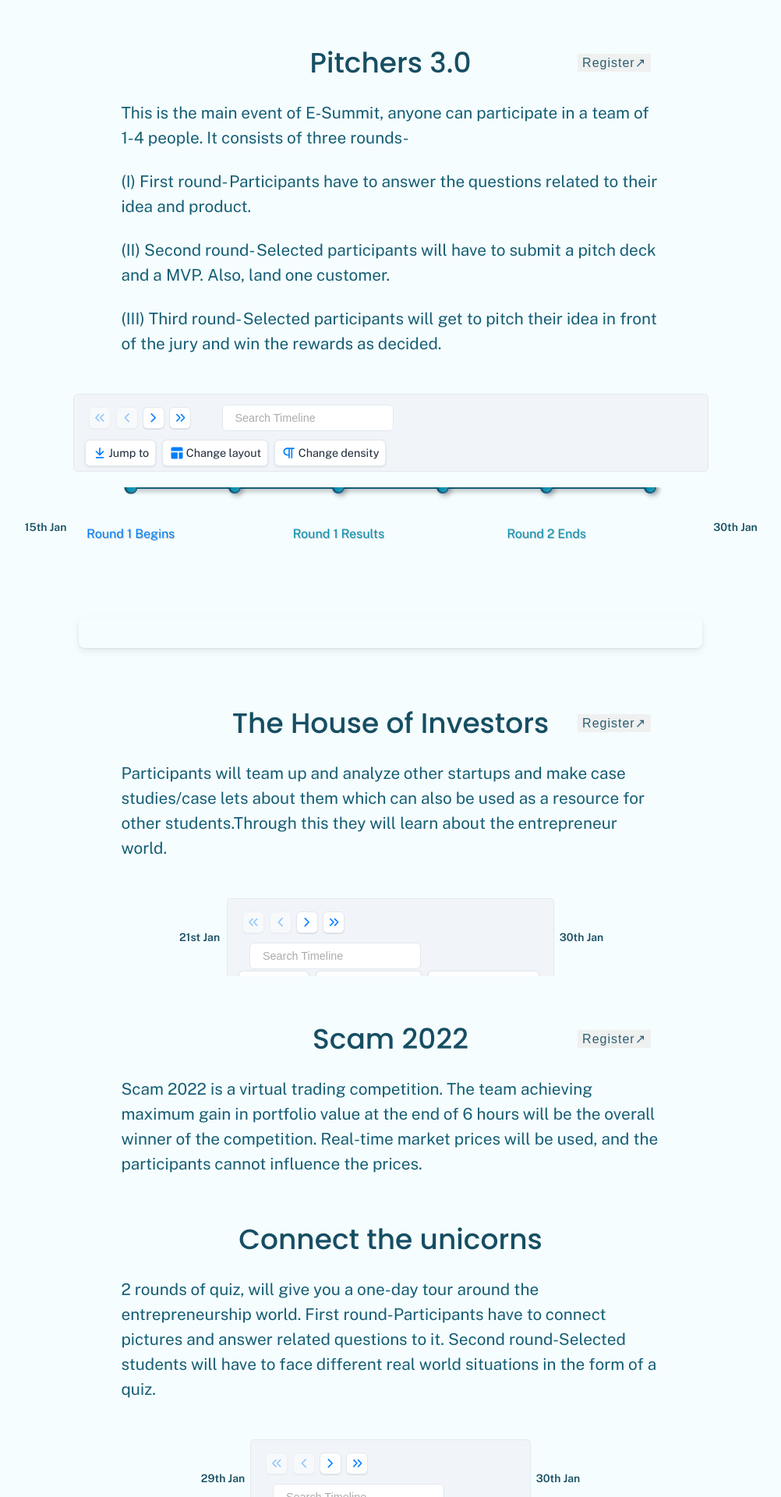
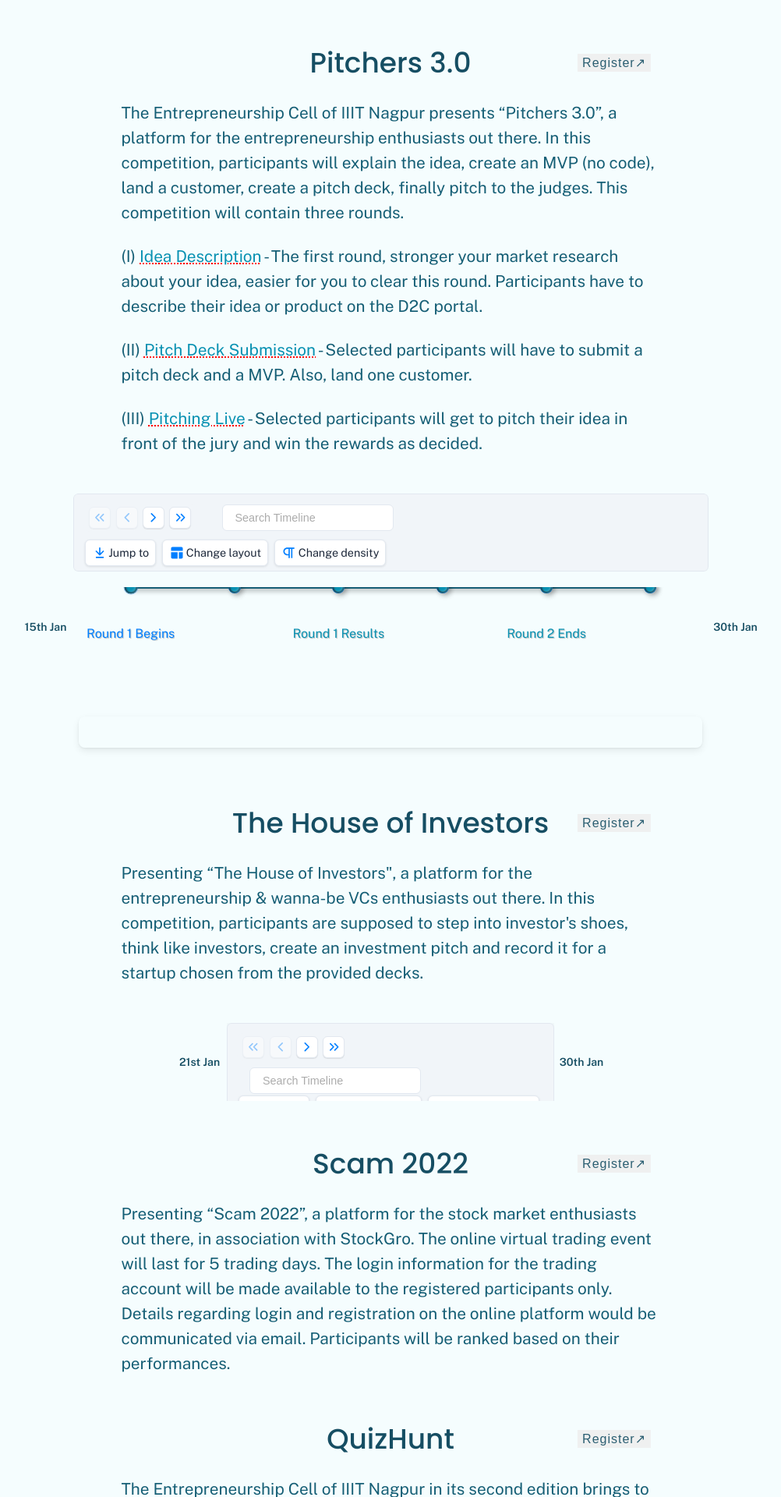
Before and after one commit to bhavesh-chaudhari/esummit2022, a Next.js app: page /events in a window 1280 px wide. Shown: the part 80-2000 px from the top of the page at 78% size, without its empty margins (139-1141 px from the left). Built offline with nearby package versions, Linux system fonts and the light colour scheme.

Commit message:
add updated competitions content and README.md

```diff
--- a/components/eventsCalendar/calendarData.js
+++ b/components/eventsCalendar/calendarData.js
@@ -57,8 +57,8 @@ const data = [
   },
   {
     id: 6,
-    title: "Connect the Unicorns",
-    subtitle: "Quiz",
+    title: "QuizHunt",
+    subtitle: "Charnge your competitive spirit !",
     day: "12",
     startHour: "08",
     startMinute: "59",
--- a/components/eventsContent/EventsContent.js
+++ b/components/eventsContent/EventsContent.js
@@ -28,24 +28,32 @@ const EventsContent = () => {
           </a>{" "}
         </h1>
         <p>
-          This is the main event of E-Summit, anyone can participate in a team
-          of 1-4 people. It consists of three rounds-
+          The Entrepreneurship Cell of IIIT Nagpur presents “Pitchers 3.0”, a
+          platform for the entrepreneurship enthusiasts out there. In this
+          competition, participants will explain the idea, create an MVP (no
+          code), land a customer, create a pitch deck, finally pitch to the
+          judges. This competition will contain three rounds.
         </p>
         <p>
-          (I) First round- Participants have to answer the questions related to
-          their idea and product.
+          (I) <span>Idea Description</span> - The first round, stronger your
+          market research about your idea, easier for you to clear this round.
+          Participants have to describe their idea or product on the D2C portal.
         </p>
         <p>
-          (II) Second round- Selected participants will have to submit a pitch
-          deck and a MVP. Also, land one customer.
+          (II) <span>Pitch Deck Submission</span> - Selected participants will
+          have to submit a pitch deck and a MVP. Also, land one customer.
         </p>
         <p>
-          (III) Third round- Selected participants will get to pitch their idea
-          in front of the jury and win the rewards as decided.{" "}
+          (III) <span>Pitching Live</span> - Selected participants will get to
+          pitch their idea in front of the jury and win the rewards as decided.{" "}
         </p>
       </div>
 
-      <div data-aos="zoom-in" className={styles["timeline-container"]}>
+      <div
+        data-aos="zoom-in"
+        data-aos-once={true}
+        className={styles["timeline-container"]}
+      >
         <MediaQuery minWidth={950}>
           <TimelineOne />
         </MediaQuery>
@@ -70,10 +78,11 @@ const EventsContent = () => {
           </a>{" "}
         </h1>
         <p>
-          Participants will team up and analyze other startups and make case
-          studies/case lets about them which can also be used as a resource for
-          other students.Through this they will learn about the entrepreneur
-          world.{" "}
+          Presenting “The House of Investors", a platform for the
+          entrepreneurship & wanna-be VCs enthusiasts out there. In this
+          competition, participants are supposed to step into investor's shoes,
+          think like investors, create an investment pitch and record it for a
+          startup chosen from the provided decks.{" "}
         </p>
       </div>
 
@@ -102,20 +111,36 @@ const EventsContent = () => {
           </a>
         </h1>
         <p>
-          Scam 2022 is a virtual trading competition. The team achieving maximum
-          gain in portfolio value at the end of 6 hours will be the overall
-          winner of the competition. Real-time market prices will be used, and
-          the participants cannot influence the prices.{" "}
+          Presenting “Scam 2022”, a platform for the stock market enthusiasts
+          out there, in association with StockGro. The online virtual trading
+          event will last for 5 trading days. The login information for the
+          trading account will be made available to the registered participants
+          only. Details regarding login and registration on the online platform
+          would be communicated via email. Participants will be ranked based on
+          their performances.
         </p>
       </div>
       <div className={styles["content-container"]}>
-        <h1>Connect the unicorns</h1>
+        <h1>
+          QuizHunt{" "}
+          <a
+            target="_blank"
+            rel="noreferrer"
+            href="https://dare2compete.com/p/connect-the-unicorns-e-summit-22-iiit-nagpur-indian-institute-of-information-technology-iiit-nagpur-258311?lb=Y3xEm0y"
+            className={styles["register-link"]}
+          >
+            <button>
+              <span>Register</span>
+              <span>&#8599;</span>
+            </button>
+          </a>
+        </h1>
         <p>
-          2 rounds of quiz, will give you a one-day tour around the
-          entrepreneurship world. First round-Participants have to connect
-          pictures and answer related questions to it. Second round-Selected
-          students will have to face different real world situations in the form
-          of a quiz.
+          The Entrepreneurship Cell of IIIT Nagpur in its second edition brings
+          to you the "QuizHunt", a platform for the business, entrepreneurship,
+          technology, and marketing enthusiasts out there. Solve questions, and
+          supercharge your competitive spirit for this trial of
+          entrepreneurship, technology, business, and marketing mastery.
         </p>
       </div>
       <div data-aos="zoom-in" className={styles["timeline-container"]}>
--- a/components/eventsTimeline/eventsData.js
+++ b/components/eventsTimeline/eventsData.js
@@ -81,8 +81,8 @@ const data = [
   },
   {
     id: 11,
-    title: "Connect the Unicorns",
-    subtitle: "2 rounds of Quiz",
+    title: "QuizHunt",
+    subtitle: "Charge your competitive spirit !",
     date: "12/02/2022",
     alignText: "align-right",
     dataAos: "fade-left",
--- a/pages/contact/index.js
+++ b/pages/contact/index.js
@@ -21,7 +21,7 @@ const contact = () => {
         />
         <meta
           name="keywords"
-          content="ACE, Esummit Contact, Esummit 2021, IIITN, IIIT Nagpur, Entrepreneurship, Entrepreneurship Cell"
+          content="ACE, Esummit 2021, IIIT Nagpur, IIITN, Esummit Contacts, Ace student heads, ace leads, esummit 2021 team"
         />
         <meta name="robots" content="index, follow" />
         <meta httpEquiv="Content-Type" content="text/html; charset=utf-8" />
--- a/pages/events/index.js
+++ b/pages/events/index.js
@@ -14,7 +14,7 @@ const events = () => {
         />
         <meta
           name="keywords"
-          content="ACE, Esummit, Esummit 2021, IIITN, IIIT Nagpur, Entrepreneurship, Entrepreneurship Cell, Events"
+          content="ACE IIITN, ACE, Esummit 2021, IIIT Nagpur, Pitchers 3.0, QuizHunt, The House of Investors, Scam 2022, Esummit competitions"
         />
         <meta name="robots" content="index, follow" />
         <meta httpEquiv="Content-Type" content="text/html; charset=utf-8" />
--- a/styles/EventsCalendar.module.css
+++ b/styles/EventsCalendar.module.css
@@ -52,6 +52,7 @@
   transform: translate(-50%, 0);
   bottom: 7rem;
   font-size: 1.2rem;
+  width: 90%;
 }
 
 .event-card button {
--- a/styles/EventsContent.module.css
+++ b/styles/EventsContent.module.css
@@ -59,6 +59,11 @@
   line-height: 2rem;
   margin: 1.5rem auto;
   width: 60%;
+}
+
+.content-container p span{
+  color: #0891b2;
+  text-decoration: underline dotted 2px red;
 }
 
 .timeline-container{
```
Also changed, not shown: 1 other file (tests, documents, lock files or other folders).
